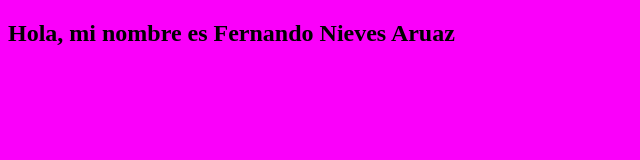
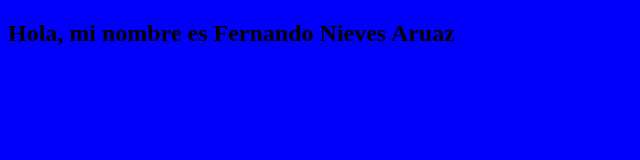
Before and after one commit to fernandoarauz/PrimerProyectoGit, a plain HTML site: page index.html in a window 1280 px wide. Shown: the whole page, without its empty margins (0-640 px from the left). Drawn offline with Linux system fonts and the light colour scheme.

Commit message:
Se modifico la hoja de estilos y se agregaron pequeñas cosas

```diff
--- a/css/estilo.css
+++ b/css/estilo.css
@@ -1,6 +1,6 @@
 body{
 	padding-right: 12px;
-	background-color:rgb(250,0,250);
+	background-color:rgb(0,0,250);
 }
 
 .saludo{
```
